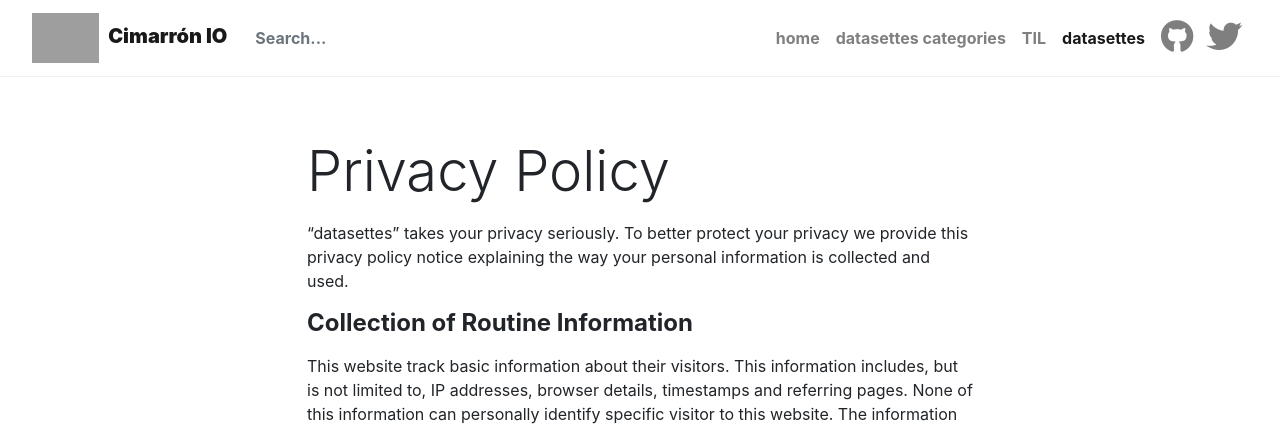
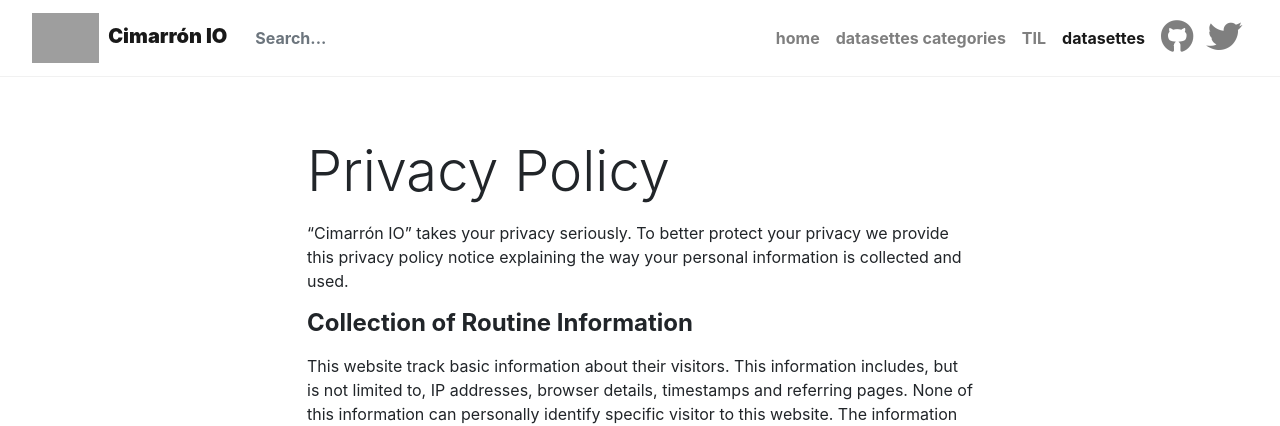
Before and after one commit to cimarron-io/cimarronio-datasettes, a Jekyll site: the page built from _pages/privacy-policy.md, in a window 1280 px wide and 1400 px high. Shown: the top 426 px of the window. Built offline with Jekyll 4.4.1, drawn with Linux system fonts in a browser that asks for light colours; nearby versions of some CDN libraries; library files that are not in the unit come from our copies; some of the changed text lies outside the part shown; grey boxes are pictures that could not be loaded.

Commit message:
go back to regular name

```diff
--- a/_config.yml
+++ b/_config.yml
@@ -1,5 +1,5 @@
 # Site
-name: 'datasettes'
+name: 'Cimarrón IO'
 description: 'Imaginemos cosas chingonas.'
 logo: 'assets/images/logo.png'
 logo_full: 'assets/images/logo.png'
```
